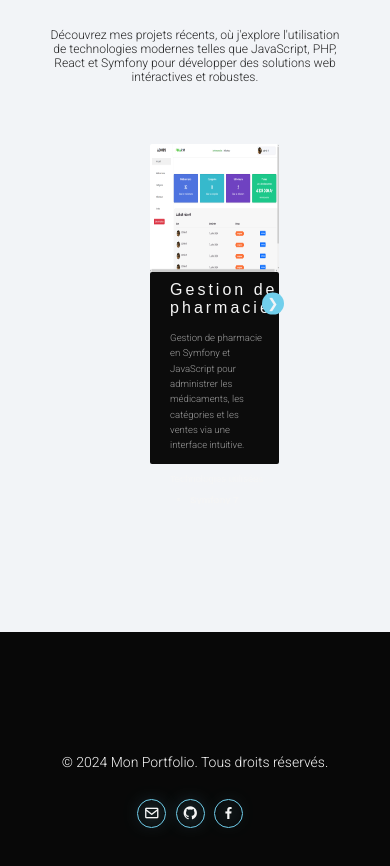
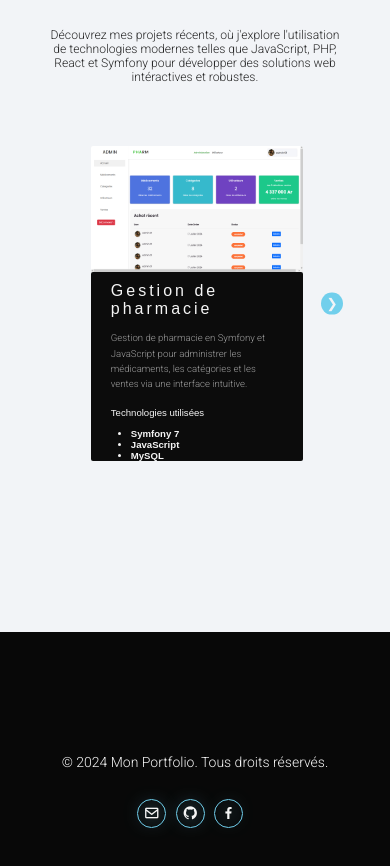
Before and after one commit to Tendry-Rkt56/personal-portfolio, a React (Vite) app: page / in a window 390 px wide. Shown: the part 3657-4523 px from the top of the page. Built offline with nearby package versions, Linux system fonts and the light colour scheme.

Commit message:
Modification de la section compétence

```diff
--- a/src/assets/style/index.css
+++ b/src/assets/style/index.css
@@ -964,6 +964,86 @@ span {
 
 }
 
+@media (max-width: 650px) {
+     .containers-projet {
+          width: 90%; /* Augmenté pour pouvoir afficher plusieurs slides */
+     }
+
+     .carousel-container {
+          width:100%;
+     }
+
+     .slide {
+          flex: 1 0 100%;
+          height:400px; /* Affiche 1 diapositive à la fois pour les très petits écrans */
+     }
+
+     .slide .project-content h2 {
+          width:100%;
+          font-size:2.5rem;
+          margin:1.5rem 0 2rem 0;
+     }
+
+     .slide .project-container .project-content p {
+          font-size: 1.5rem;
+          line-height: 1.6;
+          margin-bottom: 20px;
+          margin-left:20px;
+     }
+
+     .slide .project-container .project-content h3 {
+          font-size:1.5rem;
+          font-weight:400;
+          margin-bottom:10px;
+     }
+
+     .slide .project-container .project-content ul li {
+          margin:0 20px;
+          font-size:1.5rem;
+     }
+
+}
+
+@media (max-width: 450px) {
+     .containers-projet {
+          width: 100%; /* Augmenté pour pouvoir afficher plusieurs slides */
+     }
+
+     .carousel-container {
+          width:100%;
+     }
+
+     .slide {
+          flex: 1 0 100%;
+          height:400px; /* Affiche 1 diapositive à la fois pour les très petits écrans */
+     }
+
+     .slide .project-content h2 {
+          width:100%;
+          font-size:2.5rem;
+          margin:1.5rem 0 2rem 0;
+     }
+
+     .slide .project-container .project-content p {
+          font-size: 1.5rem;
+          line-height: 1.6;
+          margin-bottom: 15px;
+          margin-left:20px;
+     }
+
+     .slide .project-container .project-content h3 {
+          font-size:1.5rem;
+          font-weight:400;
+          margin-bottom:10px;
+     }
+
+     .slide .project-container .project-content ul li {
+          margin:0 20px;
+          font-size:1.5rem;
+     }
+
+}
+
 /*-------------- Projets --------------------- */
 
 .footer {
```
